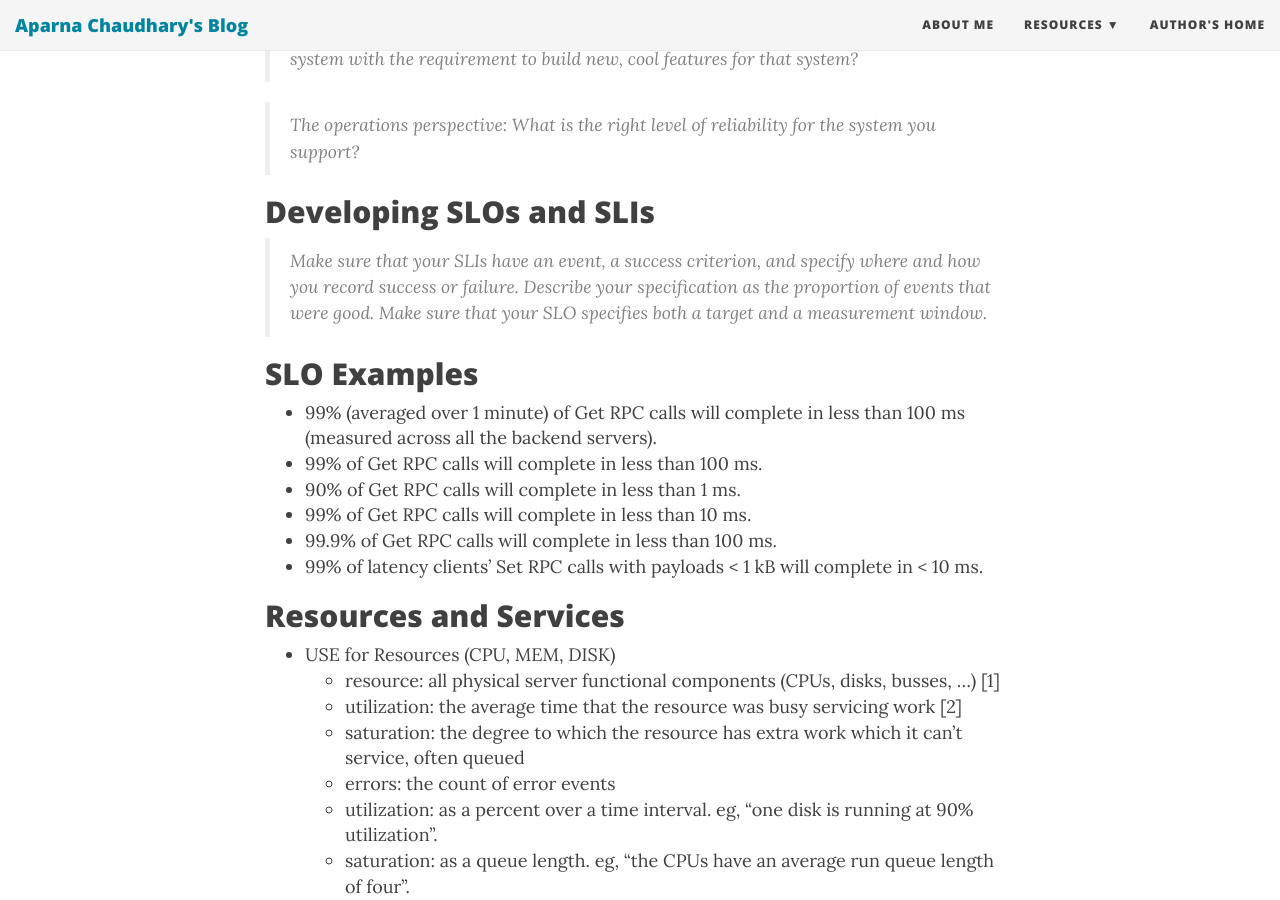
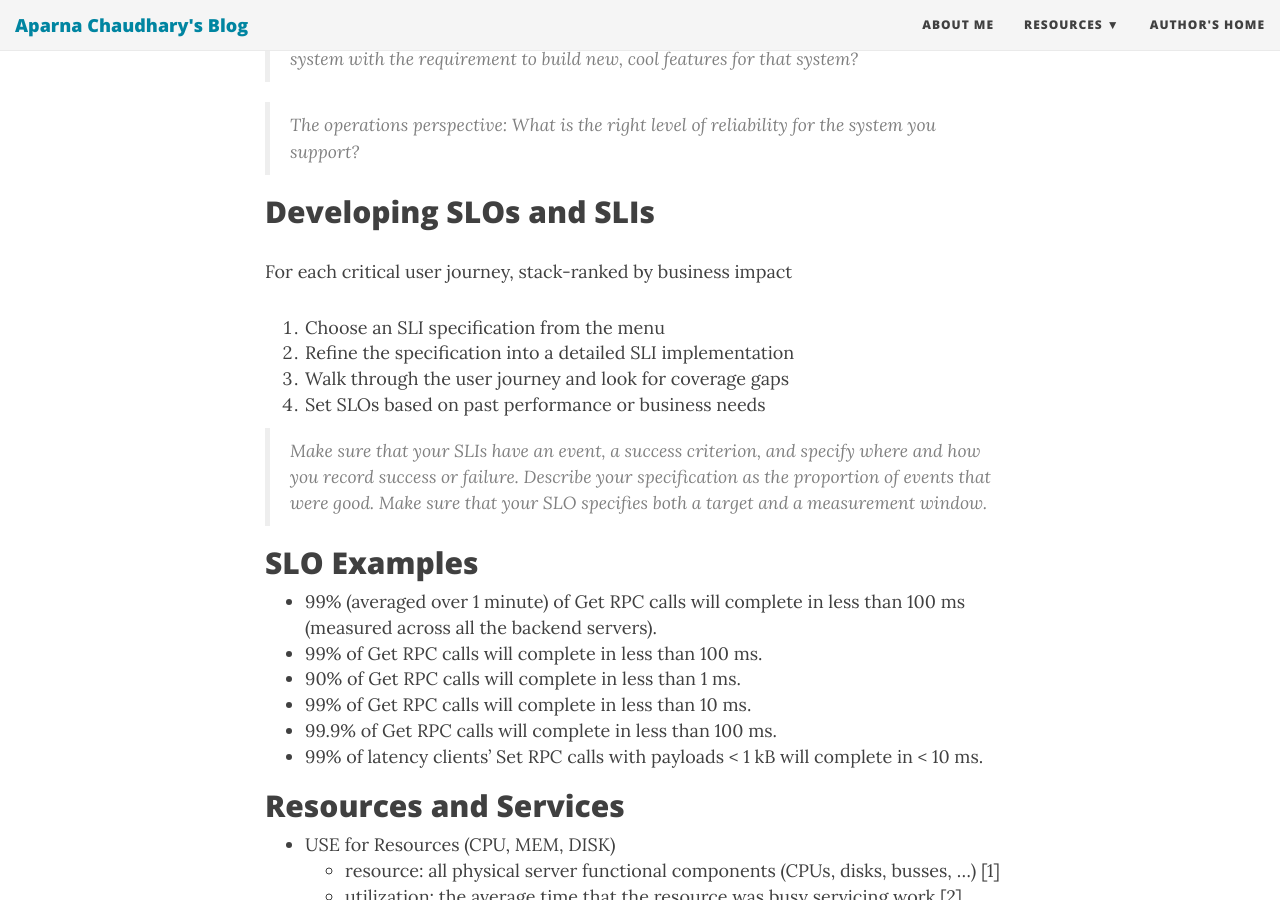
Before and after one commit to aparnachaudhary/aparnachaudhary.github.io, a Jekyll site: the page built from _posts/2019-01-14-The-Site-Reliability-Workbook.md, in a window 1280 px wide and 900 px high, scrolled down 3727 px. Built offline with Jekyll 4.4.1, drawn with Linux system fonts in a browser that asks for light colours; nearby versions of some CDN libraries; comment, search, counter and statistics services are not loaded.

Commit message:
Update 2019-01-14-The-Site-Reliability-Workbook.md

```diff
--- a/_posts/2019-01-14-The-Site-Reliability-Workbook.md
+++ b/_posts/2019-01-14-The-Site-Reliability-Workbook.md
@@ -106,6 +106,12 @@ What is the right level of reliability for the system you support?
 
 ## Developing SLOs and SLIs
 
+For each critical user journey, stack-ranked by business impact
+1. Choose an SLI specification from the menu
+2. Refine the specification into a detailed SLI implementation
+3. Walk through the user journey and look for coverage gaps
+4. Set SLOs based on past performance or business needs
+
 > Make sure that your SLIs have an _event_, a success criterion, and specify where and how you record success or failure. Describe your specification as the proportion of events that were good.
 > Make sure that your SLO specifies both a _target_ and a _measurement window_.
 
```
